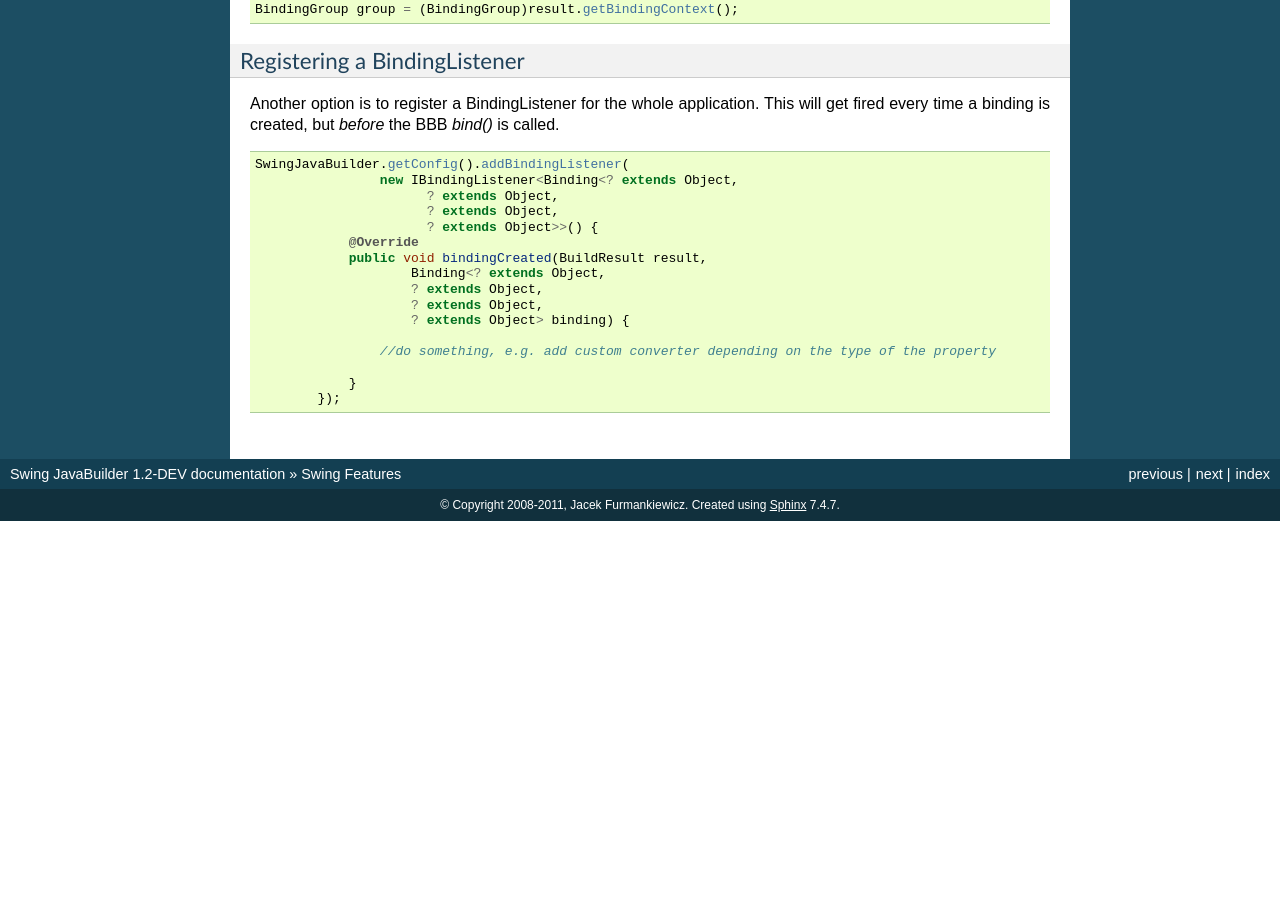
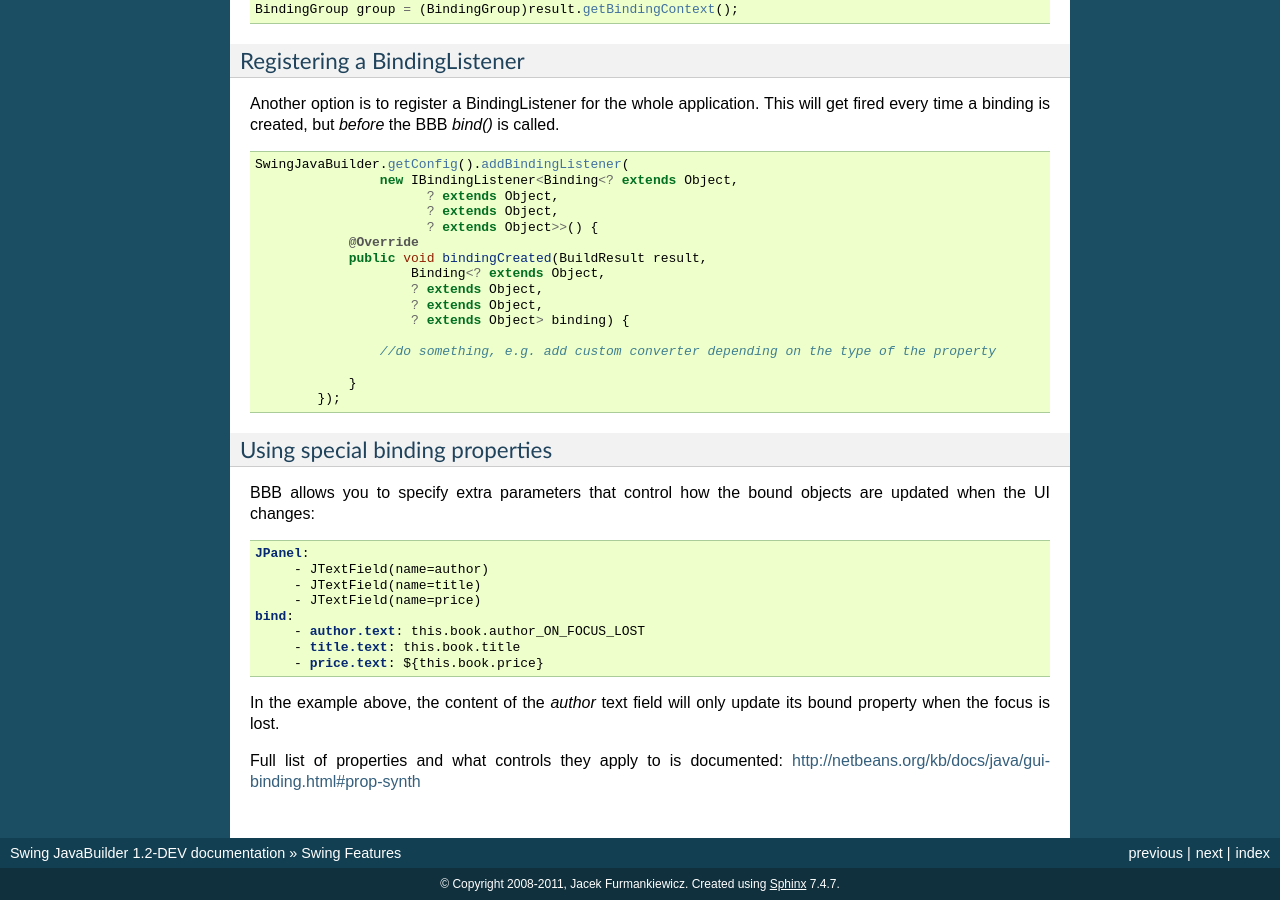
Before and after one commit to jacek99/javabuilders, a Sphinx documentation site: the page built from javabuilder-parent/javabuilder-swing-parent/resources/docs/source/swing.txt, in a window 1280 px wide and 900 px high, scrolled down 11609 px. Built offline with Sphinx 7.4.7, drawn with Linux system fonts in a browser that asks for light colours; before the commit the page ends 12130 px from its top, so only the background shows below that; some of the changed text lies outside the part shown.

Commit message:
139: add BBB special properties + unit tests + PDF documentation

```diff
--- a/javabuilder-parent/javabuilder-swing-parent/resources/docs/source/swing.txt
+++ b/javabuilder-parent/javabuilder-swing-parent/resources/docs/source/swing.txt
@@ -706,3 +706,24 @@ but *before* the BBB *bind()* is called.
 
                 }
             });
+
+
+Using special binding properties
+^^^^^^^^^^^^^^^^^^^^^^^^^^^^^^^^^^^^^^^^^^^^^^^^^^^^^^^
+BBB allows you to specify extra parameters that control how the bound objects
+are updated when the UI changes::
+
+	JPanel:
+	     - JTextField(name=author)
+	     - JTextField(name=title)
+	     - JTextField(name=price)
+	bind:
+	     - author.text: this.book.author_ON_FOCUS_LOST
+	     - title.text: this.book.title
+	     - price.text: ${this.book.price}
+
+In the example above, the content of the *author* text field will only update
+its bound property when the focus is lost.
+
+Full list of properties and what controls they apply to is documented:
+http://netbeans.org/kb/docs/java/gui-binding.html#prop-synth
```
Also changed, not shown: 4 other files.
